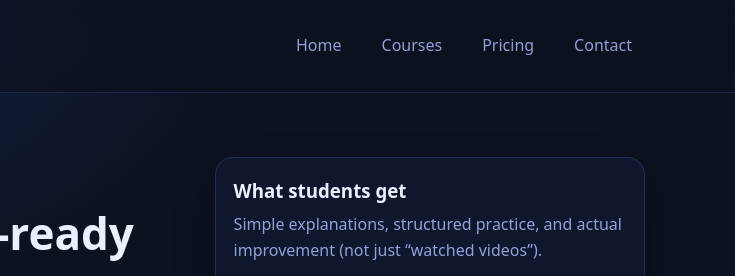
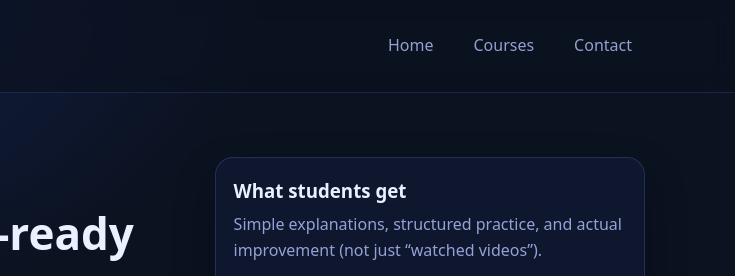
Before and after one commit to manobalat-lgtm/ML-Academy, a plain HTML site: page index.html in a window 1280 px wide. Shown: the top 276 px of the page, 545-1280 px from the left. Drawn offline with Linux system fonts and the light colour scheme.

Commit message:
pricing part delete index.html

```diff
--- a/index.html
+++ b/index.html
@@ -16,7 +16,7 @@
       <nav class="menu">
         <a href="index.html">Home</a>
         <a href="courses.html">Courses</a>
-        <a href="pricing.html">Pricing</a>
+   <!--     <a href="pricing.html">Pricing</a> -->
         <a href="contact.html">Contact</a>
       </nav>
     </div>
```
